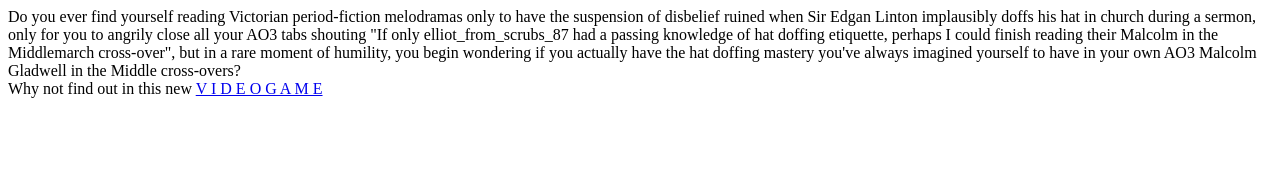
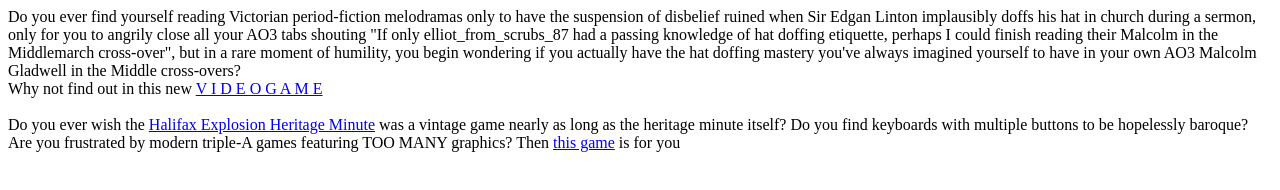
Before and after one commit to perfumedhats/perfumedhats.github.io, a plain HTML site: page index.html in a window 1280 px wide. Drawn offline with Linux system fonts and the light colour scheme.

Commit message:
Added Coleman's Courage

```diff
--- a/index.html
+++ b/index.html
@@ -7,3 +7,9 @@
      of humility, you begin wondering if you actually have the hat doffing mastery
       you've always imagined yourself to have in your own AO3 Malcolm Gladwell in the Middle cross-overs?</div>
 <div>Why not find out in this new <a href="https://perfumedhats.github.io/doffahat/">V I D E O G A M E</a></div>
+<br>
+<div>Do you ever wish the <a href="https://www.youtube.com/watch?app=desktop&v=rw-FbwmzPKo">Halifax Explosion Heritage Minute</a>
+    was a vintage game nearly as long as the heritage minute itself?
+    Do you find keyboards with multiple buttons to be hopelessly baroque?
+    Are you frustrated by modern triple-A games featuring TOO MANY graphics?
+    Then <a href="https://perfumedhats.github.io/pier6/">this game</a> is for you</div>
```
